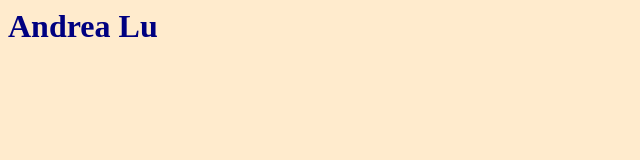
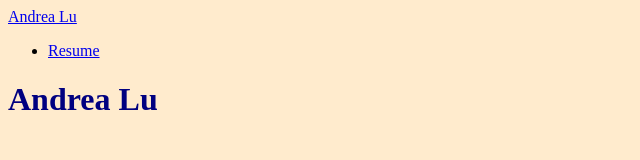
Before and after one commit to apl48/apl48.github.io, a plain HTML site: page index.html in a window 1280 px wide. Shown: the whole page, without its empty margins (0-640 px from the left). Drawn offline with Linux system fonts and the light colour scheme.

Commit message:
add navbar

```diff
--- a/index.html
+++ b/index.html
@@ -2,14 +2,30 @@
 
 	<head>
 
-	<style type="text/css">@charset "UTF-8";[ng\:cloak],[ng-cloak],[data-ng-cloak],[x-ng-cloak],.ng-cloak,.x-ng-cloak,.ng-hide{display:none !important;}ng\:form{display:block;}.ng-animate-start{clip:rect(0,auto,auto,0);-ms-zoom:1.0001;}.ng-animate-active{clip:rect(-1px,auto,auto,0);-ms-zoom:1;}</style>
-	<meta http-equiv="content-type" content="text/html; charset=UTF-8">
-        <meta charset="utf-8">
-        <title>Andrea Lu | Home</title>
+	  <style type="text/css">@charset "UTF-8";[ng\:cloak],[ng-cloak],[data-ng-cloak],[x-ng-cloak],.ng-cloak,.x-ng-cloak,.ng-hide{display:none !important;}ng\:form{display:block;}.ng-animate-start{clip:rect(0,auto,auto,0);-ms-zoom:1.0001;}.ng-animate-active{clip:rect(-1px,auto,auto,0);-ms-zoom:1;}</style>
+	  <meta http-equiv="content-type" content="text/html; charset=UTF-8">
+          <meta charset="utf-8">
+          <title>Andrea Lu | Home</title>
 
 	</head>
 
 	<body style="background-color:BlanchedAlmond;">
+	  <div id="wrap">
+	    <div class = "navbar navbar-default navbar-fixed-top">
+	      <div class = "container">
+		<div class = "navbar-header"
+		  <button type="button" class="navbar-toggle" data-toggle="collapse" data-target=".navbar-collapse">
+		    <span class-"icon-bar"></span>
+		  </button>
+		  <a class-"navbar-brand" href="index.html">Andrea Lu</a>
+		</div>
+		<div class="collapse navbar-collapse">
+		  <ul class="nav navbar-nav">
+		    <li><a href="resume.html">Resume</a></li>
+		  </ul>
+		</div>
+	      </div>
+	    </div><!-- end navbar-->
 
 		<h1 style="color:Navy;font-family:PT Sans">Andrea Lu</h1>
 
```
